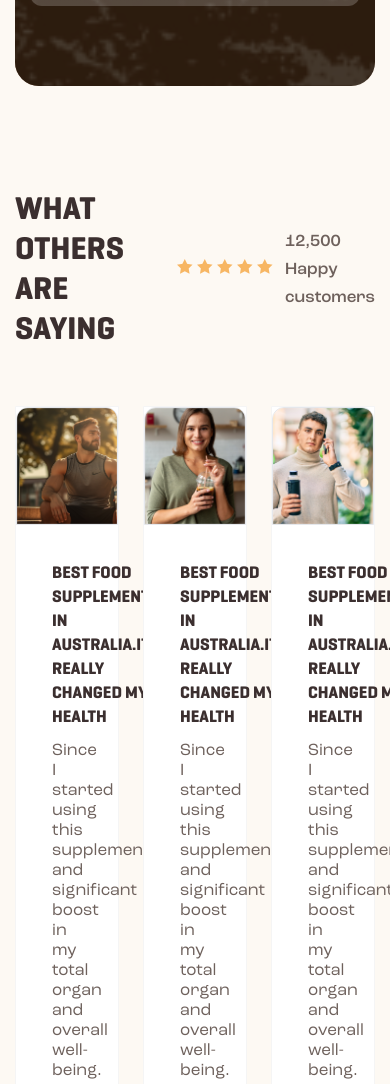
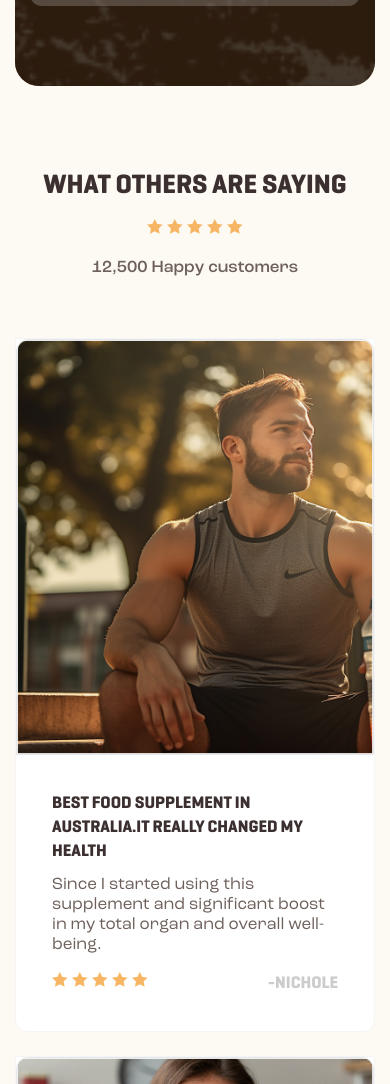
Before and after one commit to amshamim99/vital-origin, a plain HTML site: page index.html in a window 390 px wide. Shown: the part 5160-6244 px from the top of the page. Drawn offline with Linux system fonts and the light colour scheme; files whose address does not match are found by name.

Commit message:
responsive done saying section

```diff
--- a/index.html
+++ b/index.html
@@ -136,7 +136,7 @@
             </div>
         </div>
     </section>
-    <section class="vt-container vt-py-16 lg:vt-py-20">
+    <section class="vt-container vt-py-16">
             <div class="vt-flex vt-flex-col md:vt-flex-row vt-justify-between vt-items-center vt-gap-8 vt-mb-12 md:vt-mb-20">
                 <div class="vt-w-full md:vt-w-[400px] lg:vt-w-[550px] 2xl:vt-w-[650px] 3xl:vt-w-[750px] vt-text-center md:vt-text-left">
                     <h2 class="vt-text-xl md:vt-text-2xl vt-text-primary vt-font-bold vt-font-Geogrotesque vt-uppercase vt-leading-10 vt-mb-5">Featured products</h2>
@@ -388,9 +388,9 @@
                 </div>
             </div>
     </section>
-    <section class="vt-container vt-py-16">
-            <div class="vt-flex vt-items-center vt-gap-3 vt-mb-14">
-                <h2 class="vt-text-2xl vt-text-primary vt-font-bold vt-font-Geogrotesque vt-uppercase vt-leading-10">What Others Are Saying</h2>
+    <section class="vt-container vt-py-10 lg:vt-py-16">
+            <div class="vt-flex vt-flex-col lg:vt-flex-row vt-items-center vt-gap-3 vt-mb-14">
+                <h2 class="vt-text-xl md:vt-text-2xl vt-text-primary vt-font-bold vt-font-Geogrotesque vt-uppercase vt-leading-10">What Others Are Saying</h2>
                 <ul class="vt-flex vt-gap-1 vt-text-orange2">
                     <li><i class="fi-star-fill"></i></li>
                     <li><i class="fi-star-fill"></i></li>
@@ -400,10 +400,10 @@
                 </ul>
                 <p class="vt-text-lg vt-text-secondary vt-font-medium vt-leading-7">12,500 Happy customers</p>
             </div>
-            <div class="vt-grid vt-grid-cols-3 vt-gap-6">
+            <div class="vt-grid vt-grid-cols-1 sm:vt-grid-cols-2 lg:vt-grid-cols-3 vt-gap-6">
                 <div class="vt-bg-white vt-border vt-border-border2 vt-rounded-bl-xl vt-rounded-br-xl">
                     <img class="vt-border vt-border2 vt-rounded-tl-xl vt-rounded-tr-xl" src="assets/img/social-proof/outdoor-run.png" alt="">
-                    <div class="vt-p-9">
+                    <div class="vt-p-9 sm:vt-p-5 md:vt-p-9">
                         <a class="vt-text-lg vt-font-bold vt-text-primary vt-leading-6 vt-uppercase vt-font-Geogrotesque vt-mb-3 vt-inline-block" href="#">Best Food Supplement in Australia.It Really Changed My Health</a>
                         <p class="vt-text-lg vt-text-secondary vt-font-normal vt-leading-5 vt-mb-4">Since I started using this supplement and significant boost in my total organ and overall well-being.</p>
                         <div class="vt-flex vt-justify-between vt-items-center">
@@ -420,7 +420,7 @@
                 </div>
                 <div class="vt-bg-white vt-border vt-border-border2 vt-rounded-bl-xl vt-rounded-br-xl">
                     <img class="vt-border vt-border2 vt-rounded-tl-xl vt-rounded-tr-xl" src="assets/img/social-proof/smiley-woman.png" alt="">
-                    <div class="vt-p-9">
+                    <div class="vt-p-9 sm:vt-p-5 md:vt-p-9">
                         <a class="vt-text-lg vt-font-bold vt-text-primary vt-leading-6 vt-uppercase vt-font-Geogrotesque vt-mb-3 vt-inline-block" href="#">Best Food Supplement in Australia.It Really Changed My Health</a>
                         <p class="vt-text-lg vt-text-secondary vt-font-normal vt-leading-5 vt-mb-4">Since I started using this supplement and significant boost in my total organ and overall well-being.</p>
                         <div class="vt-flex vt-justify-between vt-items-center">
@@ -437,7 +437,7 @@
                 </div>
                 <div class="vt-bg-white vt-border vt-border-border2 vt-rounded-bl-xl vt-rounded-br-xl">
                     <img class="vt-border vt-border2 vt-rounded-tl-xl vt-rounded-tr-xl" src="assets/img/social-proof/bottle-water-city.png" alt="">
-                    <div class="vt-p-9">
+                    <div class="vt-p-9 sm:vt-p-5 md:vt-p-9">
                         <a class="vt-text-lg vt-font-bold vt-text-primary vt-leading-6 vt-uppercase vt-font-Geogrotesque vt-mb-3 vt-inline-block" href="#">Best Food Supplement in Australia.It Really Changed My Health</a>
                         <p class="vt-text-lg vt-text-secondary vt-font-normal vt-leading-5 vt-mb-4">Since I started using this supplement and significant boost in my total organ and overall well-being.</p>
                         <div class="vt-flex vt-justify-between vt-items-center">
```
